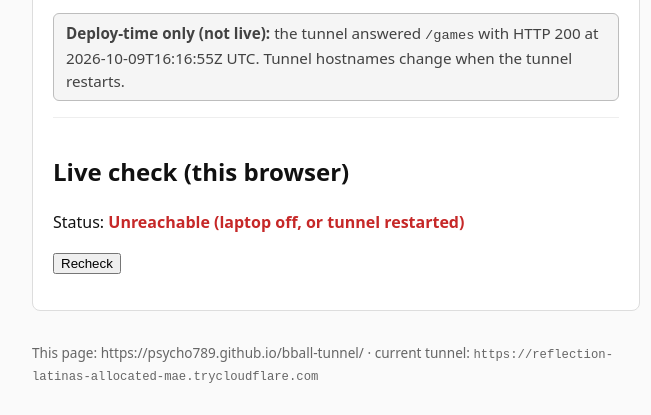
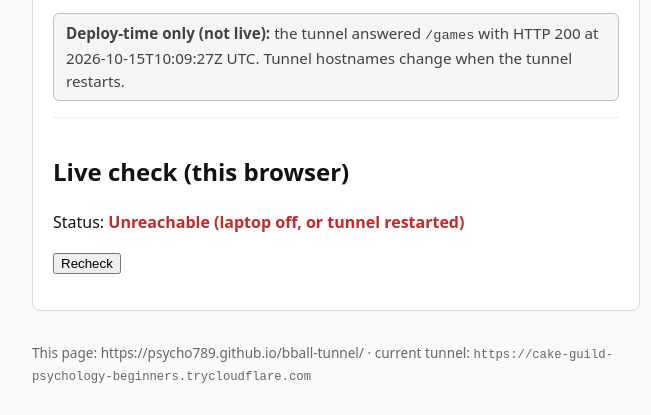
Before and after one commit to psycho789/bball-tunnel, a plain HTML site: page index.html in a window 1280 px wide. Shown: the part 401-816 px from the top of the page, 304-955 px from the left. Drawn offline with Linux system fonts and the light colour scheme; no server answers.

Commit message:
deploy: 2026-10-15T10:09:27Z

```diff
--- a/index.html
+++ b/index.html
@@ -27,15 +27,15 @@
     <p>An NBA win-probability model, charted play by play against the live prices on Kalshi and
       Polymarket, with an honest backtest of whether trading on it would make money.</p>
     <p class="links">
-      <a href="https://reflection-latinas-allocated-mae.trycloudflare.com/games" target="_blank" rel="noopener noreferrer">Games: model vs market</a>
-      <a href="https://reflection-latinas-allocated-mae.trycloudflare.com/" target="_blank" rel="noopener noreferrer">Money: the honest result</a>
-      <a href="https://reflection-latinas-allocated-mae.trycloudflare.com/research/markets" target="_blank" rel="noopener noreferrer">Kalshi vs Polymarket</a>
-      <a href="https://reflection-latinas-allocated-mae.trycloudflare.com/research" target="_blank" rel="noopener noreferrer">Research: the models</a>
+      <a href="https://cake-guild-psychology-beginners.trycloudflare.com/games" target="_blank" rel="noopener noreferrer">Games: model vs market</a>
+      <a href="https://cake-guild-psychology-beginners.trycloudflare.com/" target="_blank" rel="noopener noreferrer">Money: the honest result</a>
+      <a href="https://cake-guild-psychology-beginners.trycloudflare.com/research/markets" target="_blank" rel="noopener noreferrer">Kalshi vs Polymarket</a>
+      <a href="https://cake-guild-psychology-beginners.trycloudflare.com/research" target="_blank" rel="noopener noreferrer">Research: the models</a>
     </p>
     <p class="badge warn">Read-only share from a laptop: it is only up while that laptop is on. Pretend
       money only: with realistic trade timing the strategy currently loses money, and the site says so.</p>
     <p class="badge meta"><strong>Deploy-time only (not live):</strong> the tunnel answered <code>/games</code>
-      with HTTP 200 at 2026-10-09T16:16:55Z UTC. Tunnel hostnames change when the tunnel restarts.</p>
+      with HTTP 200 at 2026-10-15T10:09:27Z UTC. Tunnel hostnames change when the tunnel restarts.</p>
     <div class="live">
       <h2>Live check (this browser)</h2>
       <p class="pending" id="hint">Checking…</p>
@@ -44,11 +44,11 @@
     </div>
   </div>
   <footer>
-    <p>This page: https://psycho789.github.io/bball-tunnel/ · current tunnel: <code>https://reflection-latinas-allocated-mae.trycloudflare.com</code></p>
+    <p>This page: https://psycho789.github.io/bball-tunnel/ · current tunnel: <code>https://cake-guild-psychology-beginners.trycloudflare.com</code></p>
   </footer>
   <script>
 (function () {
-  const WEB = "https://reflection-latinas-allocated-mae.trycloudflare.com";
+  const WEB = "https://cake-guild-psychology-beginners.trycloudflare.com";
 
   function setWeb(text, ok) {
     const el = document.getElementById("live-web");
```
